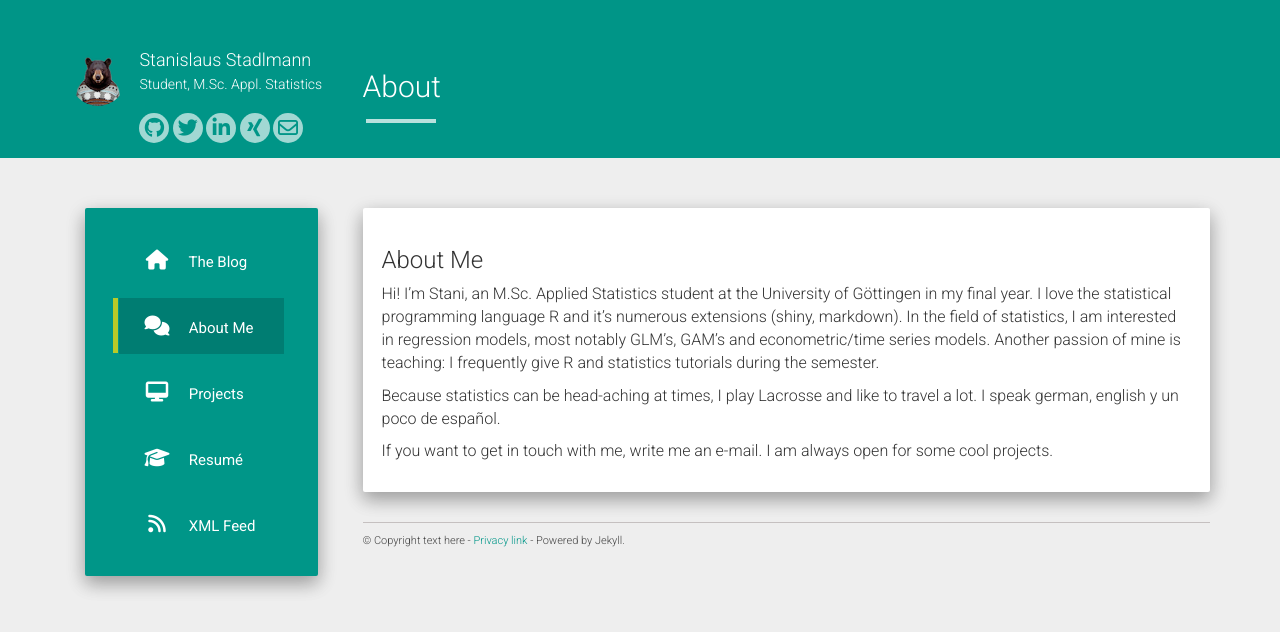
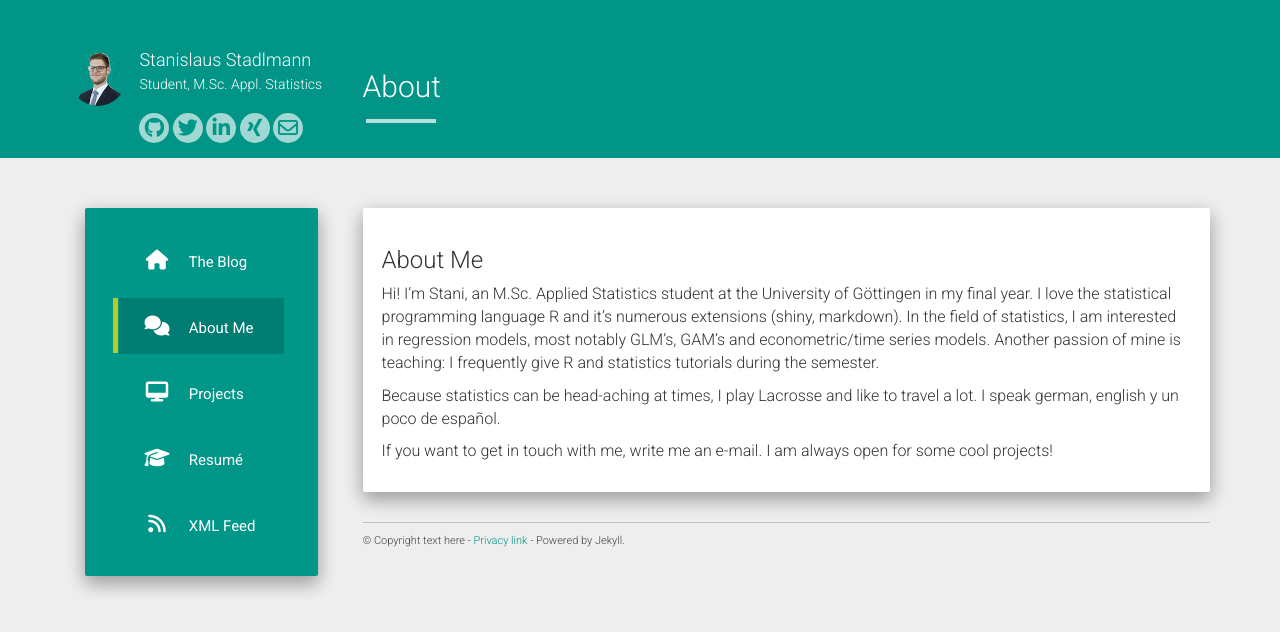
Before and after one commit to Stan125/Stan125.github.io, a Jekyll site: the page built from about.md, in a window 1280 px wide. Shown: the top 632 px of the page. Built offline with Jekyll 4.4.1, drawn with Linux system fonts in a browser that asks for light colours; nearby versions of some CDN libraries.

Commit message:
New logo

```diff
--- a/_config.yml
+++ b/_config.yml
@@ -1,7 +1,7 @@
 title: Stanislaus Stadlmann
 description: My Personal Blog
 author: Stanislaus Stadlmann
-logo: /assets/bear_logo.png
+logo: /assets/foto.png
 github: https://github.com/Stan125
 about: Student, M.Sc. Appl. Statistics
 disqus_shortname: stan125-github-io
--- a/about.md
+++ b/about.md
@@ -8,4 +8,4 @@ Hi! I'm Stani, an M.Sc. Applied Statistics student at the University of Götting
 
 Because statistics can be head-aching at times, I play Lacrosse and like to travel a lot. I speak german, english y un poco de español.
 
-If you want to get in touch with me, write me an e-mail. I am always open for some cool projects.
+If you want to get in touch with me, write me an e-mail. I am always open for some cool projects!
```
Also changed, not shown: assets/foto.png (added).
